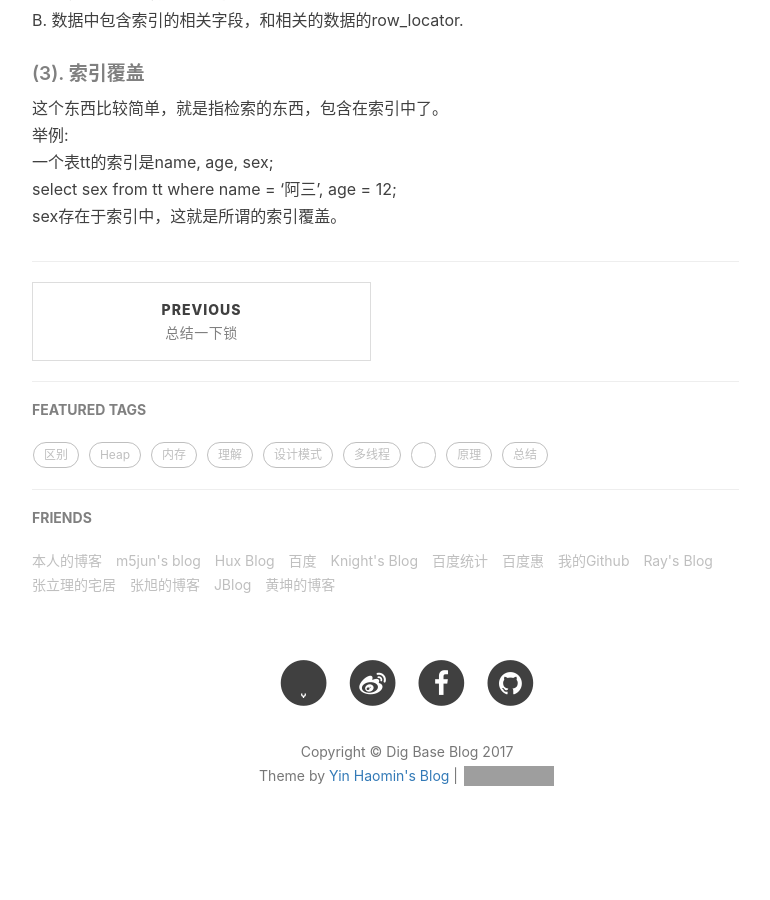
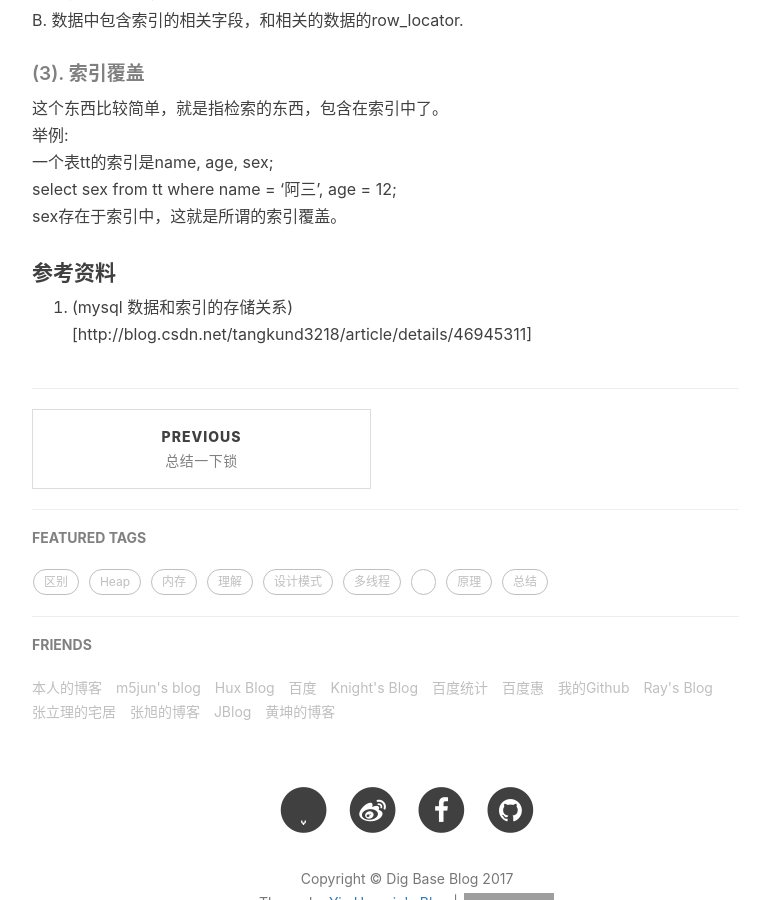
Before and after one commit to baiscjava/basicjava.github.io, a Jekyll site: the page built from _posts/2017-08-29-总结一下数据库的索引.md, in a window 1280 px wide and 900 px high, scrolled down 1137 px. Shown: the whole window, without its empty margins (233-1003 px from the left). Built offline with Jekyll 4.4.1, drawn with Linux system fonts in a browser that asks for light colours; nearby versions of some CDN libraries; comment, search, counter and statistics services are not loaded; grey boxes are pictures that could not be loaded.

Commit message:
Update 2017-08-29-总结一下数据库的索引.md

```diff
--- a/_posts/2017-08-29-总结一下数据库的索引.md
+++ b/_posts/2017-08-29-总结一下数据库的索引.md
@@ -36,3 +36,7 @@ B. 数据中包含索引的相关字段，和相关的数据的row_locator.<br>
 一个表tt的索引是name, age, sex;<br>
 select sex from tt where name = '阿三', age = 12;<br>
 sex存在于索引中，这就是所谓的索引覆盖。<br>
+
+
+#### 参考资料<br>
+1. (mysql 数据和索引的存储关系)[http://blog.csdn.net/tangkund3218/article/details/46945311]
```
